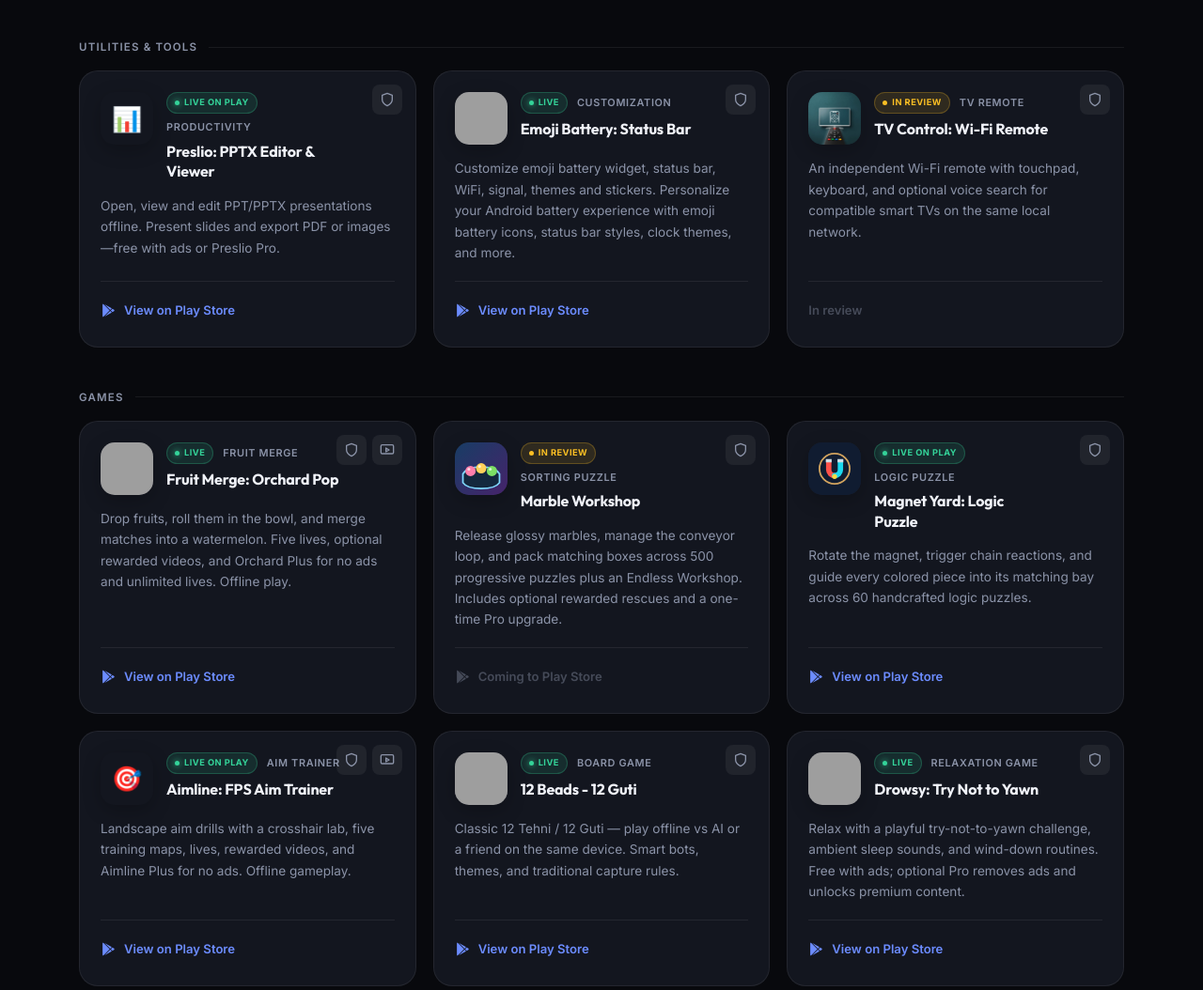
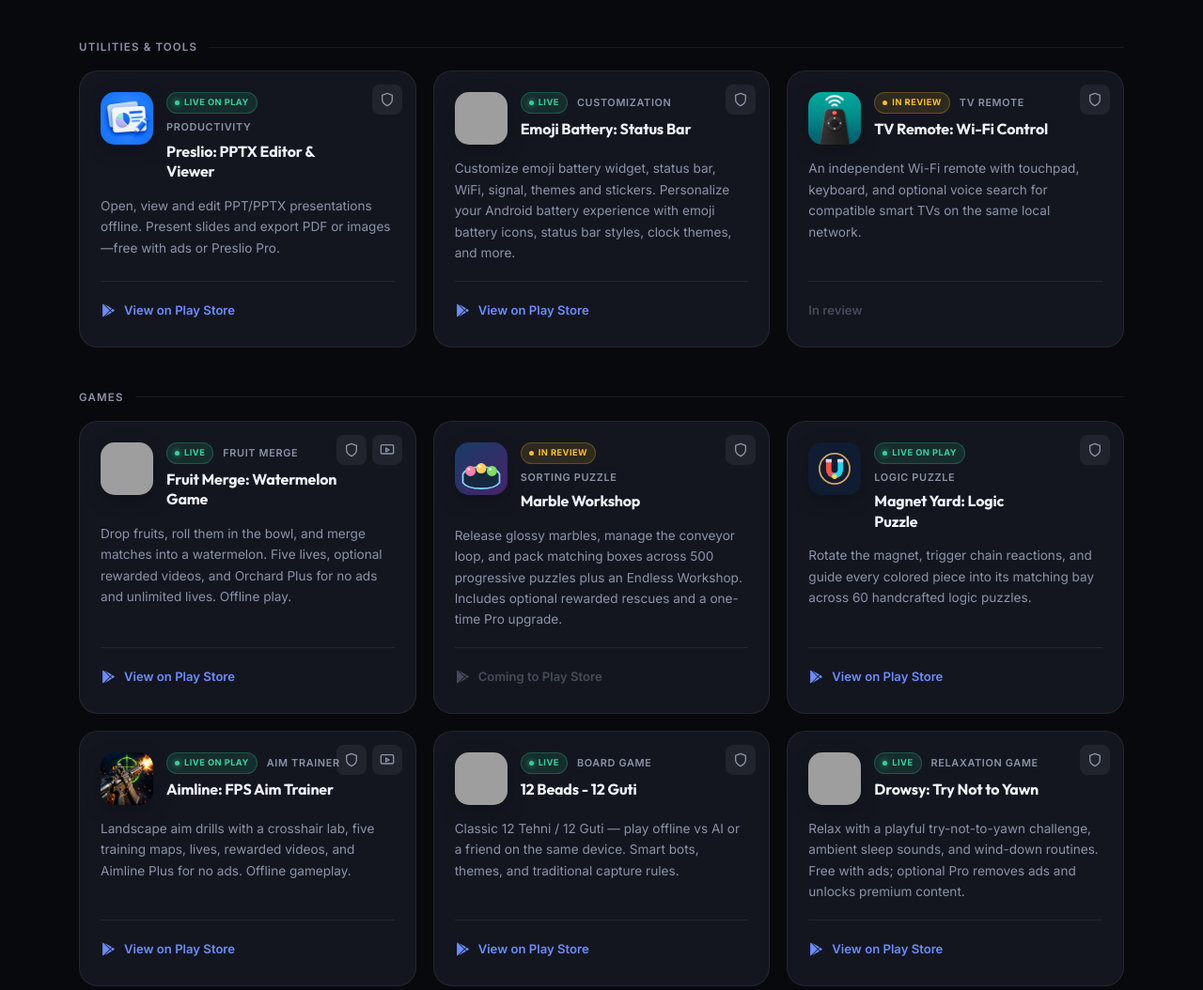
Before and after one commit to Novixa-Labs/web, a plain HTML site: page index.html in a window 1280 px wide. Shown: the part 1850-2904 px from the top of the page at 94% size. Drawn offline with Linux system fonts and the light colour scheme; grey boxes are pictures that could not be loaded.

Commit message:
Align portfolio names and icons with Play listings

```diff
--- a/index.html
+++ b/index.html
@@ -791,7 +791,13 @@
             </a>
             </div>
             <div class="app-card-top">
-              <div class="app-icon" aria-hidden="true">📊</div>
+              <div class="app-icon has-img">
+                <img
+                  src="preslio/icon.png"
+                  alt="Preslio: PPTX Editor &amp; Viewer app icon"
+                  width="56" height="56" loading="lazy" decoding="async"
+                />
+              </div>
               <div class="app-meta">
                 <div class="app-meta-top">
                   <span class="status status-live">Live on Play</span>
@@ -846,15 +852,15 @@
 
           <article class="app-card" data-accent="blue">
             <div class="card-actions">
-            <a class="card-privacy" href="tv-control/privacy.html" target="_blank" rel="noopener noreferrer" aria-label="TV Control privacy policy" title="Privacy policy">
+            <a class="card-privacy" href="tv-control/privacy.html" target="_blank" rel="noopener noreferrer" aria-label="TV Remote: Wi-Fi Control privacy policy" title="Privacy policy">
               <svg viewBox="0 0 24 24" fill="none" stroke="currentColor" stroke-width="2" stroke-linecap="round" stroke-linejoin="round" aria-hidden="true"><path d="M12 22s8-4 8-10V5l-8-3-8 3v7c0 6 8 10 8 10z"/></svg>
             </a>
             </div>
             <div class="app-card-top">
               <div class="app-icon has-img">
                 <img
-                  src="tv-control/assets/tv-control-icon.jpeg"
-                  alt="TV Control app icon"
+                  src="tv-control/assets/tv-remote-icon.png"
+                  alt="TV Remote: Wi-Fi Control app icon"
                   width="56" height="56" loading="lazy" decoding="async"
                 />
               </div>
@@ -863,13 +869,13 @@
                   <span class="status status-beta">In review</span>
                   <span class="type">TV remote</span>
                 </div>
-                <h3>TV Control: Wi-Fi Remote</h3>
+                <h3>TV Remote: Wi-Fi Control</h3>
               </div>
             </div>
             <div class="app-card-body">
               <p>An independent Wi-Fi remote with touchpad, keyboard, and optional voice search for compatible smart TVs on the same local network.</p>
               <div class="app-card-footer">
-                <span class="btn btn-play btn-disabled" aria-label="TV Control availability">In review</span>
+                <span class="btn btn-play btn-disabled" aria-label="TV Remote: Wi-Fi Control availability">In review</span>
               </div>
             </div>
           </article>
@@ -887,7 +893,7 @@
             <a class="card-play" href="orchard-pop/play.html" aria-label="Play Orchard Pop in browser" title="Play in browser">
               <svg viewBox="0 0 24 24" fill="none" stroke="currentColor" stroke-width="2" stroke-linecap="round" stroke-linejoin="round" aria-hidden="true"><rect x="2" y="4" width="20" height="14" rx="2"/><path d="M10 9l5 3-5 3V9z"/></svg>
             </a>
-            <a class="card-privacy" href="orchard-pop/privacy.html" target="_blank" rel="noopener noreferrer" aria-label="Fruit Merge: Orchard Pop privacy policy" title="Privacy policy">
+            <a class="card-privacy" href="orchard-pop/privacy.html" target="_blank" rel="noopener noreferrer" aria-label="Fruit Merge: Watermelon Game privacy policy" title="Privacy policy">
               <svg viewBox="0 0 24 24" fill="none" stroke="currentColor" stroke-width="2" stroke-linecap="round" stroke-linejoin="round" aria-hidden="true"><path d="M12 22s8-4 8-10V5l-8-3-8 3v7c0 6 8 10 8 10z"/></svg>
             </a>
             </div>
@@ -895,7 +901,7 @@
               <div class="app-icon has-img">
                 <img
                   src="https://play-lh.googleusercontent.com/9nCCdVVlFidH0C8tv1ytrbFZiM9OUJqLMoWYHHMd2MlxLk0u9873Vf-IhaL8AsM8TUczN1H0iRHMWR6GJvxzLQ=s256-rw"
-                  alt="Fruit Merge: Orchard Pop app icon"
+                  alt="Fruit Merge: Watermelon Game app icon"
                   width="56" height="56" loading="lazy" decoding="async"
                 />
               </div>
@@ -904,7 +910,7 @@
                   <span class="status status-live">Live</span>
                   <span class="type">Fruit merge</span>
                 </div>
-                <h3>Fruit Merge: Orchard Pop</h3>
+                <h3>Fruit Merge: Watermelon Game</h3>
               </div>
             </div>
             <div class="app-card-body">
@@ -990,7 +996,13 @@
             </a>
             </div>
             <div class="app-card-top">
-              <div class="app-icon" aria-hidden="true">🎯</div>
+              <div class="app-icon has-img">
+                <img
+                  src="aimline/icon.png"
+                  alt="Aimline: FPS Aim Trainer app icon"
+                  width="56" height="56" loading="lazy" decoding="async"
+                />
+              </div>
               <div class="app-meta">
                 <div class="app-meta-top">
                   <span class="status status-live">Live on Play</span>
```
Also changed, not shown: legal.html (+3 -3 lines), tv-control/privacy.html (+8 -8 lines), tv-control/support.html (+5 -5 lines), tv-control/terms.html (+4 -4 lines), aimline/icon.png (added), preslio/icon.png (added), tv-control/assets/tv-control-icon.jpeg (deleted), tv-control/assets/tv-remote-icon.png (added), 1 other file.
